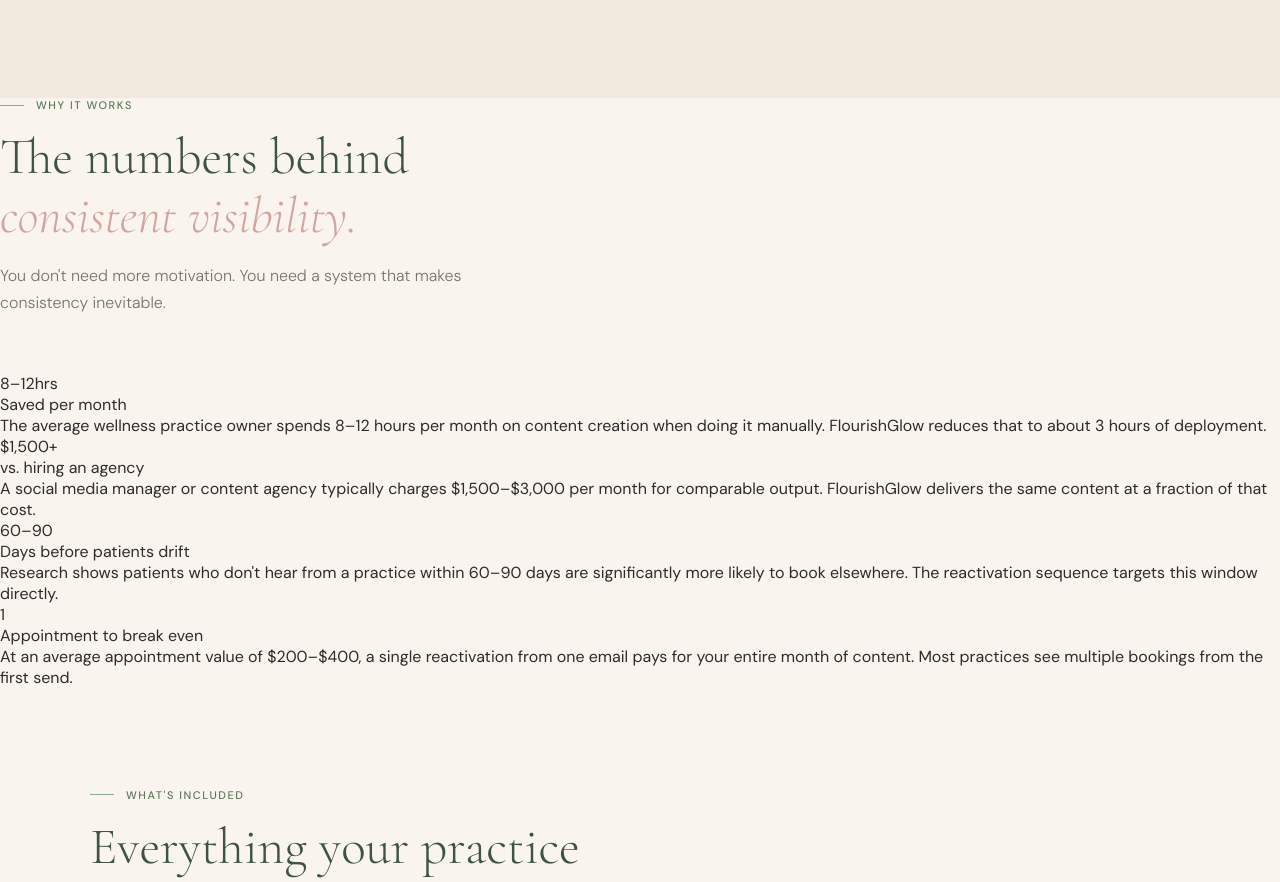
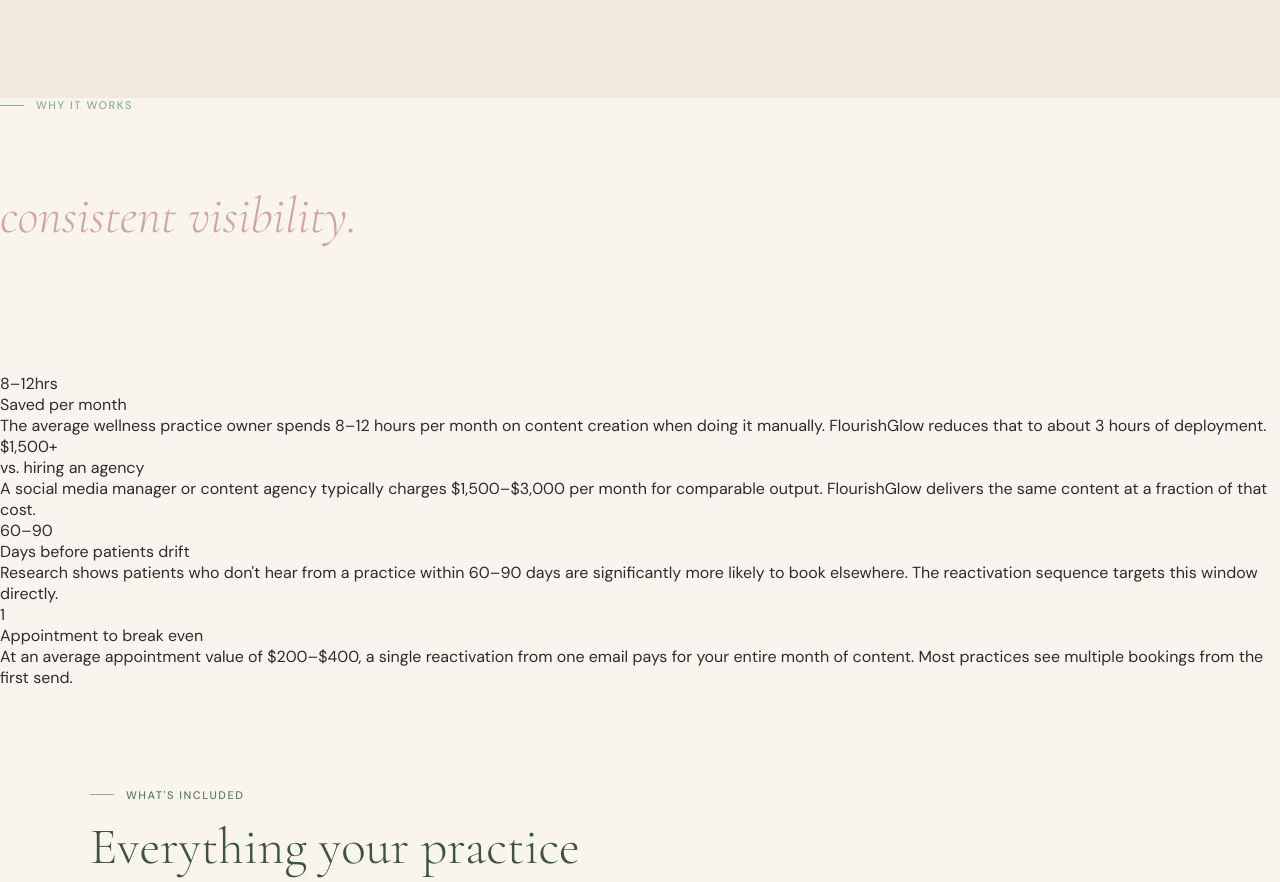
Before and after one commit to cronere/flourishglow, a Next.js app: page / in a window 1280 px wide. Shown: the part 2263-3145 px from the top of the page. Built offline with nearby package versions, Linux system fonts and the light colour scheme.

Commit message:
Update index.js

```diff
--- a/pages/index.js
+++ b/pages/index.js
@@ -134,9 +134,9 @@
       {/* SOCIAL PROOF STATS */}
       <section className={styles.statsSection}>
         <div className={styles.statsInner}>
-          <div className="section-label">Why it works</div>
-          <h2 className="section-title">The numbers behind<br /><em>consistent visibility.</em></h2>
-          <p className="section-sub">You don&apos;t need more motivation. You need a system that makes consistency inevitable.</p>
+          <div className="section-label" style={{color:'var(--sage-light)'}}>Why it works</div>
+          <h2 className="section-title" style={{color:'var(--cream)'}}>The numbers behind<br /><em style={{color:'var(--blush)'}}>consistent visibility.</em></h2>
+          <p className="section-sub" style={{color:'rgba(249,245,238,0.6)'}}>You don&apos;t need more motivation. You need a system that makes consistency inevitable.</p>
           <div className={styles.statsGrid}>
             {[
               { number: '8–12hrs', label: 'Saved per month', desc: "The average wellness practice owner spends 8–12 hours per month on content creation when doing it manually. FlourishGlow reduces that to about 3 hours of deployment." },
```
